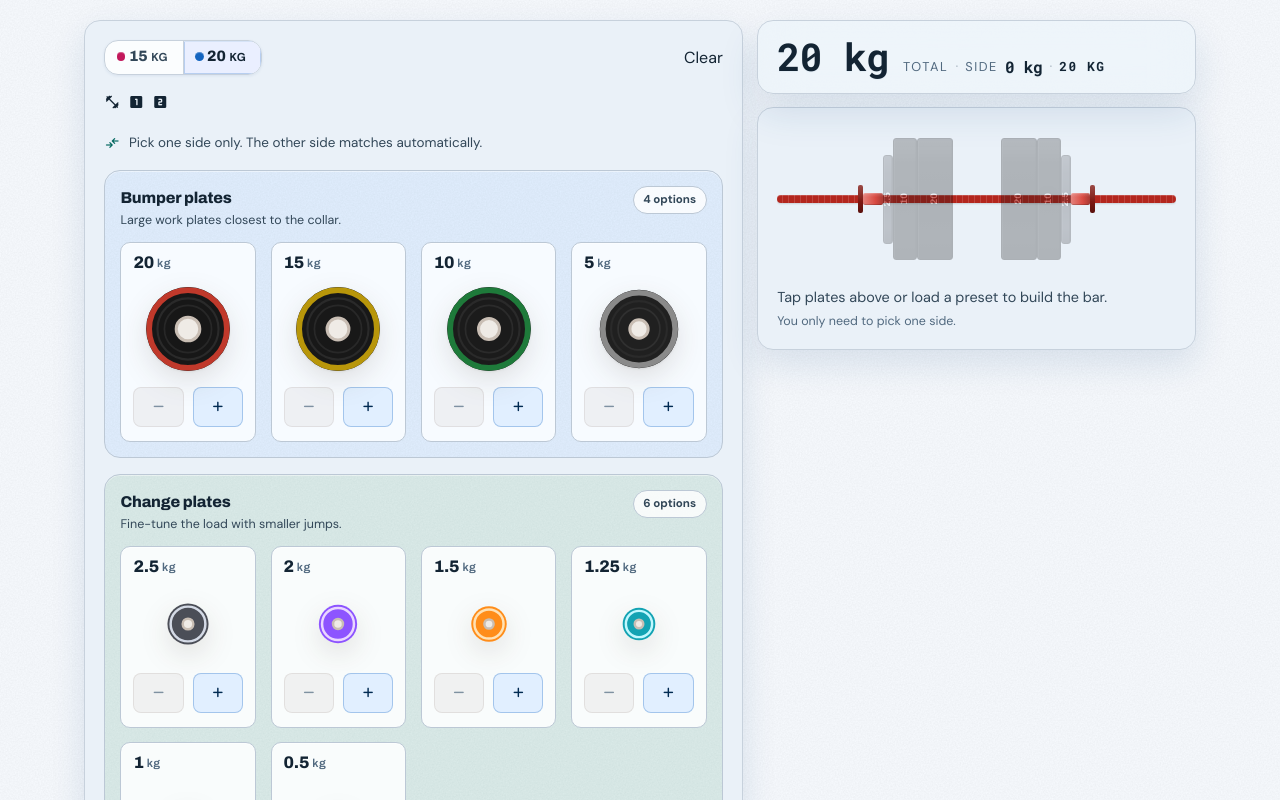
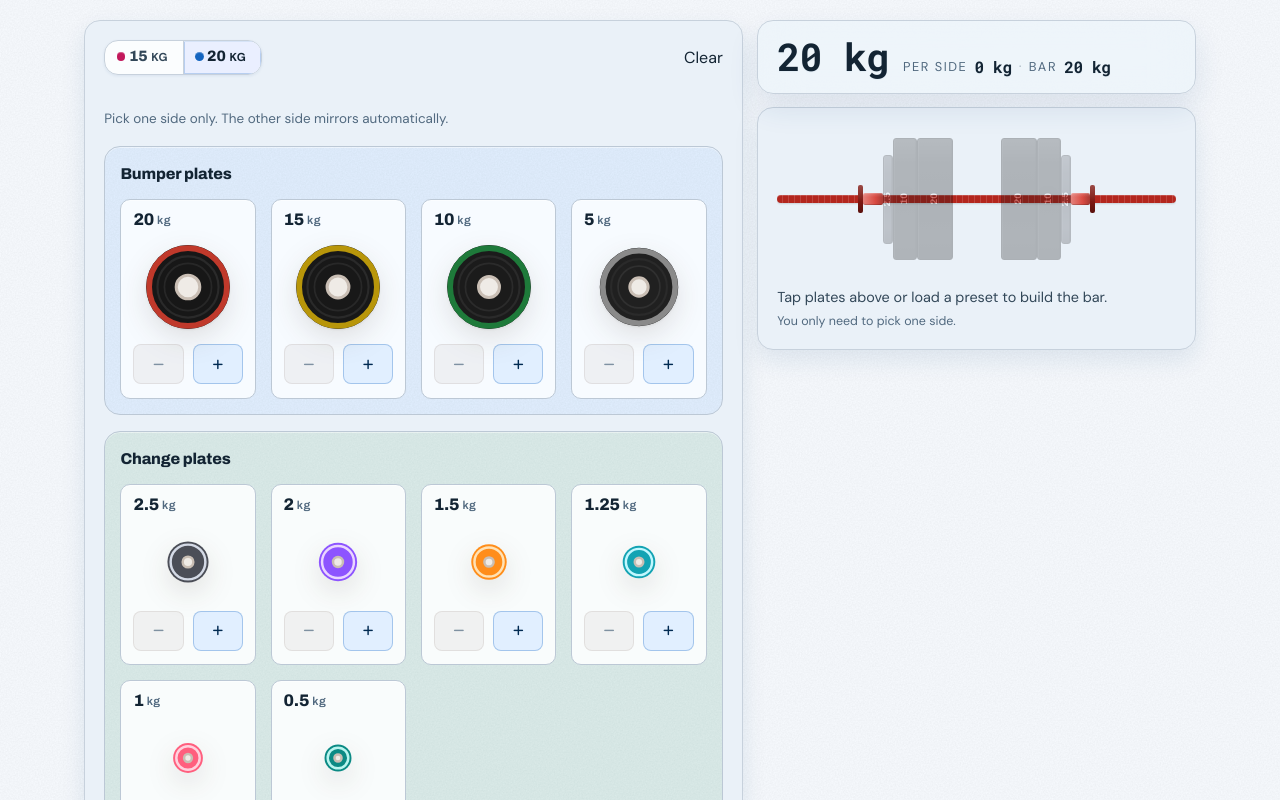
Before and after one commit to tomaszwojcikowski/how-heavy, a SvelteKit app: page /current in a window 1280 px wide. Shown: the top 800 px of the page. Built offline with nearby package versions, Linux system fonts and the light colour scheme.

Commit message:
feat: refine styling variables and improve layout for better UI consistency

```diff
--- a/src/app.css
+++ b/src/app.css
@@ -40,9 +40,9 @@
 	--theme-inverse-primary: #a8c8ff;
 	--page-bg: var(--texture-noise-muted), var(--theme-background);
 	--shadow: 0 18px 50px var(--theme-shadow-color);
-	--shadow-soft: 0 14px 34px color-mix(in srgb, var(--theme-shadow-color) 88%, transparent);
+	--shadow-soft: 0 10px 24px color-mix(in srgb, var(--theme-shadow-color) 72%, transparent);
 	--shadow-mobile: 0 1px 3px color-mix(in srgb, var(--theme-shadow-color) 58%, transparent);
-	--shadow-floating: 0 18px 38px color-mix(in srgb, var(--theme-shadow-color) 92%, transparent);
+	--shadow-floating: 0 14px 30px color-mix(in srgb, var(--theme-shadow-color) 78%, transparent);
 	--border-subtle: color-mix(in srgb, var(--outline) 84%, white 16%);
 	--surface-card: color-mix(in srgb, var(--surface-1) 94%, var(--md-sys-color-surface-container-lowest) 6%);
 	--surface-card-strong: color-mix(in srgb, var(--surface-2) 88%, var(--md-sys-color-surface-container-lowest) 12%);
--- a/src/lib/components/PlatePicker.svelte
+++ b/src/lib/components/PlatePicker.svelte
@@ -1,6 +1,5 @@
 <script lang="ts">
 	import { onDestroy } from 'svelte';
-	import { scale } from 'svelte/transition';
 
 	import PlateGraphic from '$lib/components/PlateGraphic.svelte';
 	import type { PlateWeight } from '$lib/types/gym';
@@ -73,11 +72,7 @@
 	{#each plateGroups as group (group.key)}
 		<section class="plate-picker__section" data-kind={group.key} aria-label={group.title}>
 			<div class="plate-picker__section-copy">
-				<div>
-					<p class="plate-picker__section-title">{group.title}</p>
-					<p class="plate-picker__section-helper">{group.helper}</p>
-				</div>
-				<span class="plate-picker__section-badge">{group.plates.length} options</span>
+				<p class="plate-picker__section-title">{group.title}</p>
 			</div>
 
 			<div class="plate-picker__tray">
@@ -131,20 +126,6 @@
 		</section>
 	{/each}
 
-	{#if selectedCounts.length > 0}
-		<div class="plate-picker__selected">
-			<md-chip-set>
-				{#each selectedCounts as plate (plate.weight)}
-					<md-input-chip
-						label="{plate.weight} kg × {plate.count}"
-						onremove={() => handleRemove(plate.weight)}
-						in:scale={{ duration: 160, start: 0.85 }}
-						out:scale={{ duration: 120, start: 0.9 }}
-					></md-input-chip>
-				{/each}
-			</md-chip-set>
-		</div>
-	{/if}
 </div>
 
 <style>
@@ -173,9 +154,7 @@
 
 	.plate-picker__section-copy {
 		display: flex;
-		justify-content: space-between;
-		gap: 0.75rem;
-		align-items: start;
+		align-items: center;
 	}
 
 	.plate-picker__section-title {
@@ -185,27 +164,6 @@
 		font-weight: 800;
 		letter-spacing: var(--tracking-tight);
 		color: var(--text-primary);
-	}
-
-	.plate-picker__section-helper {
-		margin: 0.15rem 0 0;
-		font-size: 0.78rem;
-		line-height: 1.35;
-		color: var(--text-secondary);
-	}
-
-	.plate-picker__section-badge {
-		display: inline-flex;
-		align-items: center;
-		justify-content: center;
-		padding: 0.28rem 0.6rem;
-		border-radius: 999px;
-		background: color-mix(in srgb, var(--md-sys-color-surface-container-lowest) 82%, transparent);
-		border: 1px solid var(--outline);
-		font-size: 0.72rem;
-		font-weight: 700;
-		white-space: nowrap;
-		color: var(--text-secondary);
 	}
 
 	.plate-picker__tray {
@@ -323,10 +281,6 @@
 		cursor: not-allowed;
 	}
 
-	.plate-picker__selected {
-		display: block;
-	}
-
 	@media (max-width: 40rem) {
 		.plate-picker {
 			gap: 0.75rem;
@@ -340,11 +294,6 @@
 			align-items: center;
 		}
 
-		.plate-picker__section-helper,
-		.plate-picker__section-badge {
-			display: none;
-		}
-
 		.plate-picker__tray {
 			grid-template-columns: repeat(2, minmax(0, 1fr));
 			gap: 0.7rem;
--- a/src/lib/components/ResultCard.svelte
+++ b/src/lib/components/ResultCard.svelte
@@ -23,6 +23,7 @@
 	$: hasValidResult = result.status === 'exact' || result.status === 'rounded';
 	$: isRounded = result.status === 'rounded';
 	$: isBelowBar = result.status === 'below-bar';
+	$: showStatusChip = result.status !== 'exact';
 	$: headlineText = hasValidResult
 		? result.plates.length === 0
 			? 'Empty bar'
@@ -62,6 +63,7 @@
 				<p class="eyebrow">{eyebrowText}</p>
 					<h3 class="weight-display">{headlineText}</h3>
 			</div>
+			{#if showStatusChip}
 				<md-assist-chip
 					class="status-chip"
 					class:status-chip--info={statusMeta[result.status].tone === 'info'}
@@ -72,6 +74,7 @@
 						>{statusMeta[result.status].icon}</span
 					>
 				</md-assist-chip>
+			{/if}
 		</div>
 
 		{#if isRounded || isBelowBar}
--- a/src/routes/current/+page.svelte
+++ b/src/routes/current/+page.svelte
@@ -14,10 +14,10 @@
 	import { applyBarTheme } from '$lib/utils/theme';
 	import { triggerHaptic } from '$lib/utils/haptics';
 
-	const QUICK_PRESETS: { label: string; icon: string; plates: PlateWeight[] }[] = [
-		{ label: 'Empty bar', icon: 'fitness_center', plates: [] },
-		{ label: '1 plate/side', icon: 'looks_one', plates: [20] },
-		{ label: '2 plates/side', icon: 'looks_two', plates: [20, 20] }
+	const QUICK_PRESETS: { label: string; plates: PlateWeight[] }[] = [
+		{ label: 'Empty bar', plates: [] },
+		{ label: '1 plate/side', plates: [20] },
+		{ label: '2 plates/side', plates: [20, 20] }
 	];
 
 	let selectedBar: BarWeight = 20;
@@ -39,7 +39,6 @@
 
 	$: summary = calculateCurrentLoad(selectedBar, oneSidePlates);
 	$: groupedPlates = summarizePlateCounts(oneSidePlates);
-	$: showStickyPlateSummary = oneSidePlates.length >= 3;
 	$: if (browser && hydrated) {
 		applyBarTheme(selectedBar);
 		void saveCurrentState({
@@ -151,9 +150,6 @@
 		}
 	}
 
-	function formatPlateChip(weight: PlateWeight, count: number) {
-		return `${count}×${weight}`;
-	}
 </script>
 
 <svelte:head>
@@ -171,21 +167,12 @@
 		<div class="totals-strip" aria-live="polite" aria-label="Running total">
 			<strong class="totals-strip__weight weight-display">{formatWeight(summary.totalWeight)}</strong>
 			<div class="totals-strip__meta">
-				<span class="totals-strip__label">Total</span>
-				<span class="sep">·</span>
-				<span class="totals-strip__label">Side</span>
+				<span class="totals-strip__label">Per side</span>
 				<strong class="totals-strip__value weight-display">{formatWeight(summary.oneSideWeight)}</strong>
 				<span class="sep">·</span>
-				<span class="totals-strip__label weight-display">{formatWeight(summary.barWeight)}</span>
+				<span class="totals-strip__label">Bar</span>
+				<strong class="totals-strip__value weight-display">{formatWeight(summary.barWeight)}</strong>
 			</div>
-			{#if showStickyPlateSummary}
-				<div class="totals-strip__chips" aria-label="Plate summary per side">
-					{#each groupedPlates as plate (plate.weight)}
-						<span class="totals-strip__chip">{formatPlateChip(plate.weight, plate.count)}</span>
-					{/each}
-					<span class="totals-strip__chip totals-strip__chip--meta">/ side</span>
-				</div>
-			{/if}
 		</div>
 
 		<!-- Controls: bar selector + plate picker -->
@@ -215,15 +202,12 @@
 						class="preset-btn"
 						label={preset.label}
 						onclick={() => applyPlateChange([...preset.plates], `Loaded: ${preset.label}.`)}
-					>
-						<span slot="icon" class="material-symbols-rounded" aria-hidden="true">{preset.icon}</span>
-					</md-suggestion-chip>
+					></md-suggestion-chip>
 				{/each}
 			</div>
 
 			<p class="mirror-note" role="note" aria-label="Mirrored plate loading">
-				<span class="material-symbols-rounded" aria-hidden="true">compare_arrows</span>
-				<span>Pick one side only. The other side matches automatically.</span>
+				Pick one side only. The other side mirrors automatically.
 			</p>
 
 			<PlatePicker selectedPlates={oneSidePlates} onAdd={addPlate} onRemove={removePlate} />
@@ -332,32 +316,6 @@
 		flex-wrap: wrap;
 	}
 
-	.totals-strip__chips {
-		display: flex;
-		flex-wrap: wrap;
-		gap: 0.35rem;
-		width: 100%;
-	}
-
-	.totals-strip__chip {
-		display: inline-flex;
-		align-items: center;
-		justify-content: center;
-		padding: 0.28rem 0.58rem;
-		border-radius: var(--radius-md);
-		background: var(--chip-neutral-surface);
-		border: 1px solid var(--chip-outline);
-		font-size: 0.72rem;
-		font-weight: 700;
-		color: var(--chip-neutral-text);
-	}
-
-	.totals-strip__chip--meta {
-		background: transparent;
-		border-style: dashed;
-		color: var(--text-tertiary);
-	}
-
 	.totals-strip__label {
 		color: var(--text-tertiary);
 		font-size: var(--type-label);
@@ -403,11 +361,6 @@
 		overscroll-behavior-x: contain;
 	}
 
-	:global(md-suggestion-chip.preset-btn [slot='icon']) {
-		font-size: 1rem;
-		font-variation-settings: 'FILL' 1, 'wght' 400, 'GRAD' 0, 'opsz' 24;
-	}
-
 	:global(md-suggestion-chip.preset-btn) {
 		--md-suggestion-chip-container-color: var(--chip-neutral-surface);
 		--md-suggestion-chip-outline-color: var(--chip-outline);
@@ -432,20 +385,10 @@
 	}
 
 	.mirror-note {
-		display: flex;
-		align-items: flex-start;
-		gap: 0.55rem;
 		margin: 0;
 		font-size: 0.84rem;
 		line-height: 1.35;
-		color: var(--text-secondary);
-	}
-
-	.mirror-note .material-symbols-rounded {
-		font-size: 1rem;
-		color: var(--tone-secondary-text);
-		margin-top: 0.08rem;
-		flex-shrink: 0;
+		color: var(--text-tertiary);
 	}
 
 	.undo-toast {
@@ -515,9 +458,6 @@
 			font-size: 0.8rem;
 		}
 
-		.totals-strip__chips {
-			display: none;
-		}
 
 		.control-card,
 		.viz-card {
```
Also changed, not shown: src/routes/sets/+page.svelte (+6 -13 lines). Lines whose indentation alone changed are shown as unchanged.
